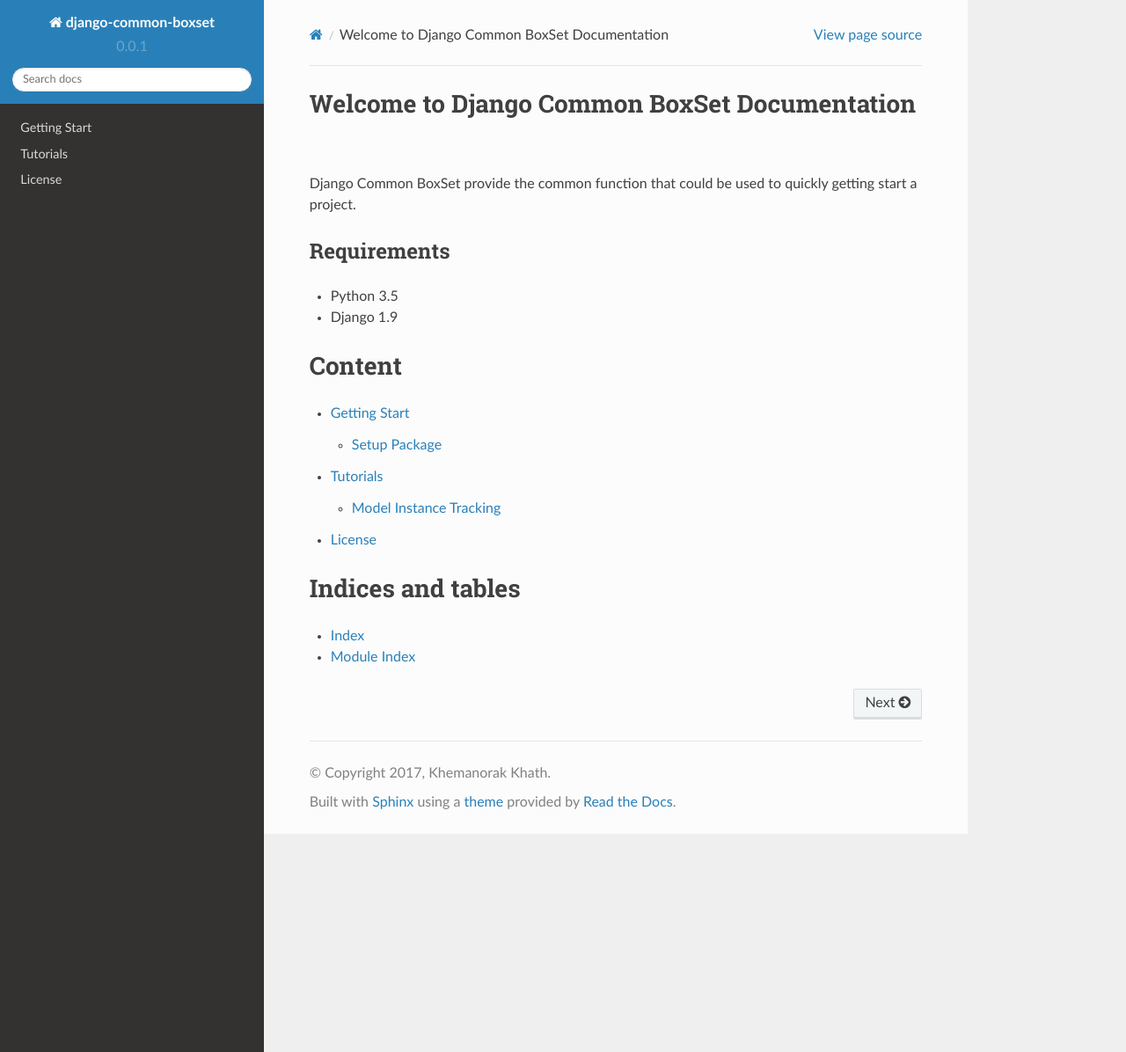
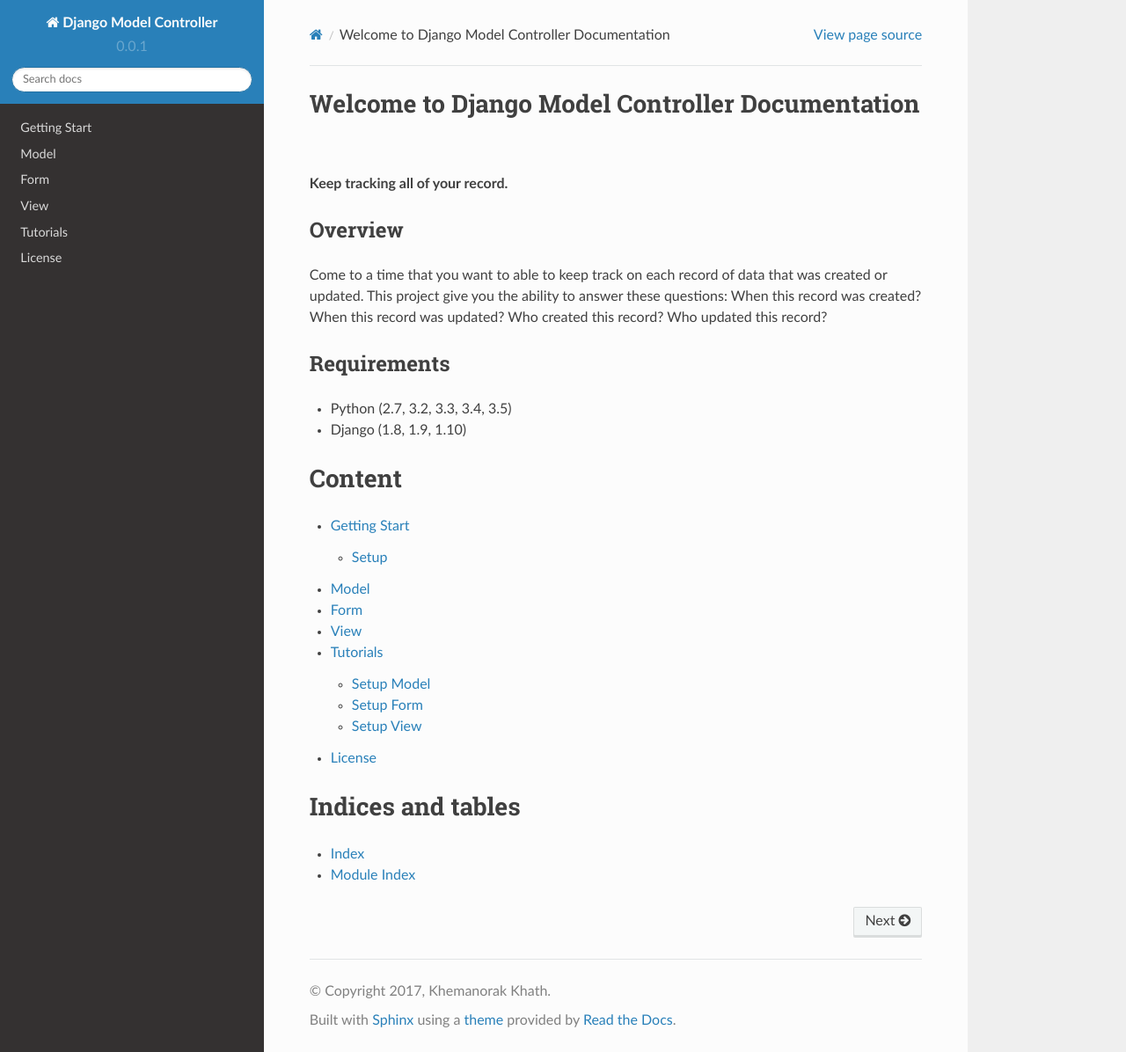
Before and after one commit to NorakGithub/django-model-controller, a Sphinx documentation site: the page built from docs/source/index.rst, in a window 1280 px wide and 1196 px high. Shown: the whole window at 88% size. Built offline with Sphinx 7.4.7 and the Read the Docs theme 2.0.0, drawn with Linux system fonts in a browser that asks for light colours.

Commit message:
Update documentation (not yet stable)

```diff
--- a/docs/source/conf.py
+++ b/docs/source/conf.py
@@ -54,7 +54,7 @@
 master_doc = 'index'
 
 # General information about the project.
-project = 'django-common-boxset'
+project = 'Django Model Controller'
 copyright = '2017, Khemanorak Khath'
 author = 'Khemanorak Khath'
 
@@ -114,7 +114,7 @@
 # -- Options for HTMLHelp output ------------------------------------------
 
 # Output file base name for HTML help builder.
-htmlhelp_basename = 'django-common-boxsetdoc'
+htmlhelp_basename = 'django-model-controllerdoc'
 
 
 # -- Options for LaTeX output ---------------------------------------------
@@ -141,7 +141,7 @@
 # (source start file, target name, title,
 #  author, documentclass [howto, manual, or own class]).
 latex_documents = [
-    (master_doc, 'django-common-boxset.tex', 'django-common-boxset Documentation',
+    (master_doc, 'django-model-controller.tex', 'django-model-controller Documentation',
      'Khemanorak Khath', 'manual'),
 ]
 
@@ -151,7 +151,7 @@
 # One entry per manual page. List of tuples
 # (source start file, name, description, authors, manual section).
 man_pages = [
-    (master_doc, 'django-common-boxset', 'django-common-boxset Documentation',
+    (master_doc, 'django-model-controller', 'django-model-controller Documentation',
      [author], 1)
 ]
 
@@ -162,7 +162,7 @@
 # (source start file, target name, title, author,
 #  dir menu entry, description, category)
 texinfo_documents = [
-    (master_doc, 'django-common-boxset', 'django-common-boxset Documentation',
-     author, 'django-common-boxset', 'One line description of project.',
+    (master_doc, 'django-model-controller', 'django-model-controller Documentation',
+     author, 'django-model-controller', 'One line description of project.',
      'Miscellaneous'),
 ]
--- /dev/null
+++ b/docs/source/form.rst
@@ -0,0 +1,4 @@
+Form
+====
+
+Hello World
--- a/docs/source/getting-start.rst
+++ b/docs/source/getting-start.rst
@@ -2,9 +2,9 @@
 =============
 Quick start guide to getting start using Django Common BoxSet.
 
-Setup Package
--------------
+Setup
+-----
 
-Install with pip::
+Install with pip and add it to your requirements::
 
-    $ pip install django-common-boxset
+    $ pip install django-model-controller
--- a/docs/source/index.rst
+++ b/docs/source/index.rst
@@ -1,18 +1,19 @@
-.. django-common-boxset documentation master file, created by
-   sphinx-quickstart on Sun Jan  8 17:22:47 2017.
-   You can adapt this file completely to your liking, but it should at least
-   contain the root `toctree` directive.
+Welcome to Django Model Controller Documentation
+================================================
 
-Welcome to Django Common BoxSet Documentation
-=============================================
+**Keep tracking all of your record.**
 
-Django Common BoxSet provide the common function that could be used to quickly getting start a project.
+Overview
+--------
+Come to a time that you want to able to keep track on each record of data that was created or updated.
+This project give you the ability to answer these questions: When this record was created? When this record was updated?
+Who created this record? Who updated this record?
 
 Requirements
 ------------
 
-* Python 3.5
-* Django 1.9
+* Python (2.7, 3.2, 3.3, 3.4, 3.5)
+* Django (1.8, 1.9, 1.10)
 
 Content
 =======
@@ -20,6 +21,9 @@
    :maxdepth: 2
 
    getting-start
+   model
+   form
+   view
    tutorial/tutorial
    license
 
--- /dev/null
+++ b/docs/source/model.rst
@@ -0,0 +1,4 @@
+Model
+=====
+
+Hello World
--- a/docs/source/tutorial/tutorial.rst
+++ b/docs/source/tutorial/tutorial.rst
@@ -5,3 +5,5 @@
     :maxdepth: 2
 
     tutorial_01
+    tutorial_02
+    tutorial_03
--- a/docs/source/tutorial/tutorial_01.rst
+++ b/docs/source/tutorial/tutorial_01.rst
@@ -1,4 +1,4 @@
-Model Instance Tracking
-=======================
+Setup Model
+===========
 
 Hello World
--- /dev/null
+++ b/docs/source/tutorial/tutorial_02.rst
@@ -0,0 +1,4 @@
+Setup Form
+==========
+
+Hello World
--- /dev/null
+++ b/docs/source/tutorial/tutorial_03.rst
@@ -0,0 +1,4 @@
+Setup View
+==========
+
+Hello world
--- /dev/null
+++ b/docs/source/view.rst
@@ -0,0 +1,4 @@
+View
+====
+
+Hello World
```
